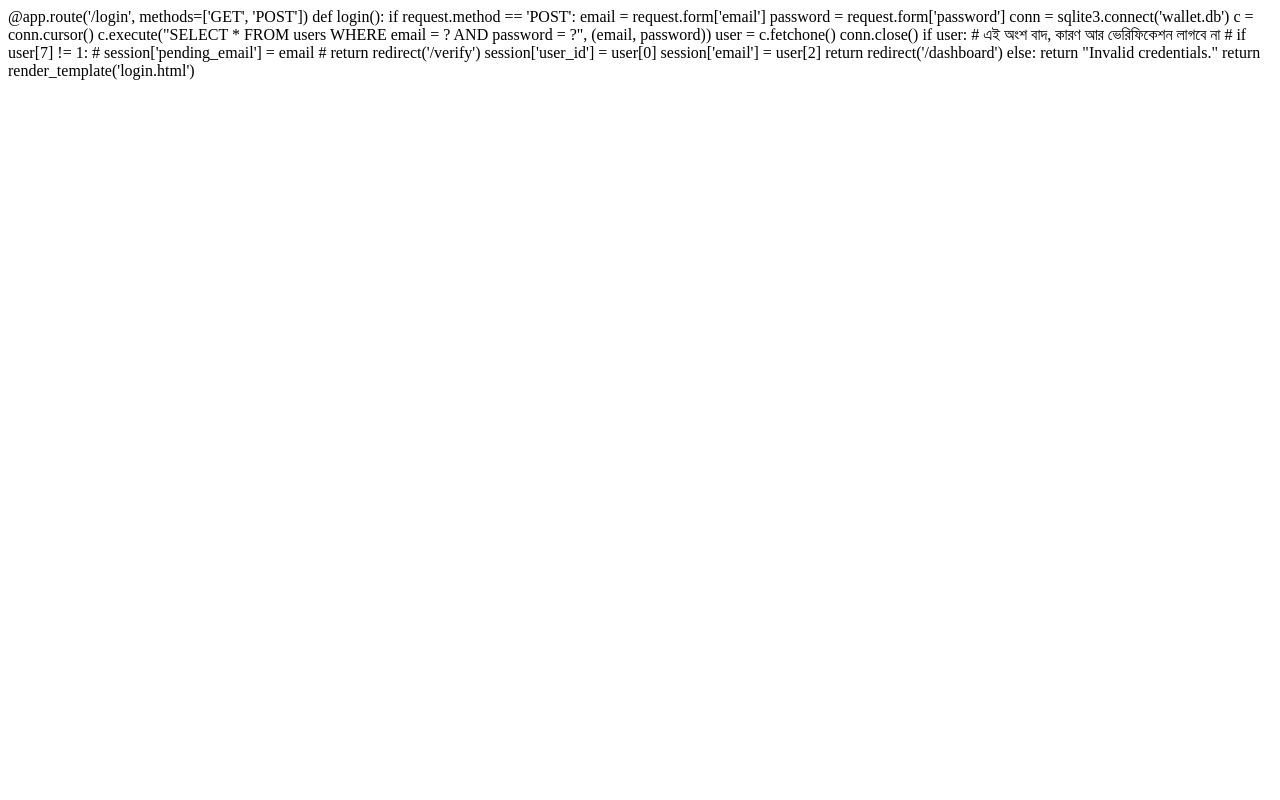
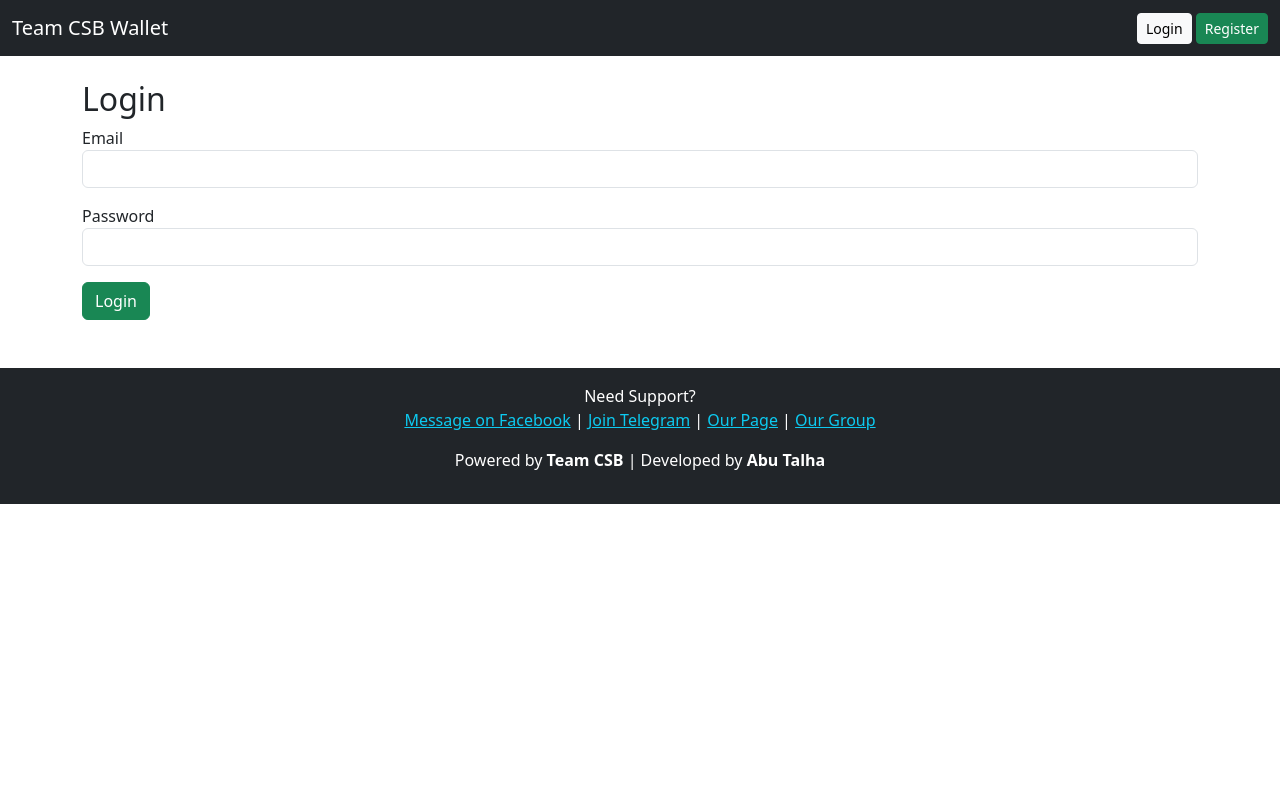
Before and after one commit to talha441/WalletoHub, a Flask app: page /login in a window 1280 px wide. Run offline with Flask 2, Linux system fonts and the light colour scheme.

Commit message:
Update login.html

```diff
--- a/templates/login.html
+++ b/templates/login.html
@@ -1,24 +1,15 @@
-@app.route('/login', methods=['GET', 'POST'])
-def login():
-    if request.method == 'POST':
-        email = request.form['email']
-        password = request.form['password']
-
-        conn = sqlite3.connect('wallet.db')
-        c = conn.cursor()
-        c.execute("SELECT * FROM users WHERE email = ? AND password = ?", (email, password))
-        user = c.fetchone()
-        conn.close()
-
-        if user:
-            # এই অংশ বাদ, কারণ আর ভেরিফিকেশন লাগবে না
-            # if user[7] != 1:
-            #     session['pending_email'] = email
-            #     return redirect('/verify')
-
-            session['user_id'] = user[0]
-            session['email'] = user[2]
-            return redirect('/dashboard')
-        else:
-            return "Invalid credentials."
-    return render_template('login.html')
+{% extends "base.html" %}
+{% block content %}
+<h2>Login</h2>
+<form method="POST">
+    <div class="mb-3">
+        <label>Email</label>
+        <input type="email" name="email" required class="form-control">
+    </div>
+    <div class="mb-3">
+        <label>Password</label>
+        <input type="password" name="password" required class="form-control">
+    </div>
+    <button type="submit" class="btn btn-success">Login</button>
+</form>
+{% endblock %}
```
